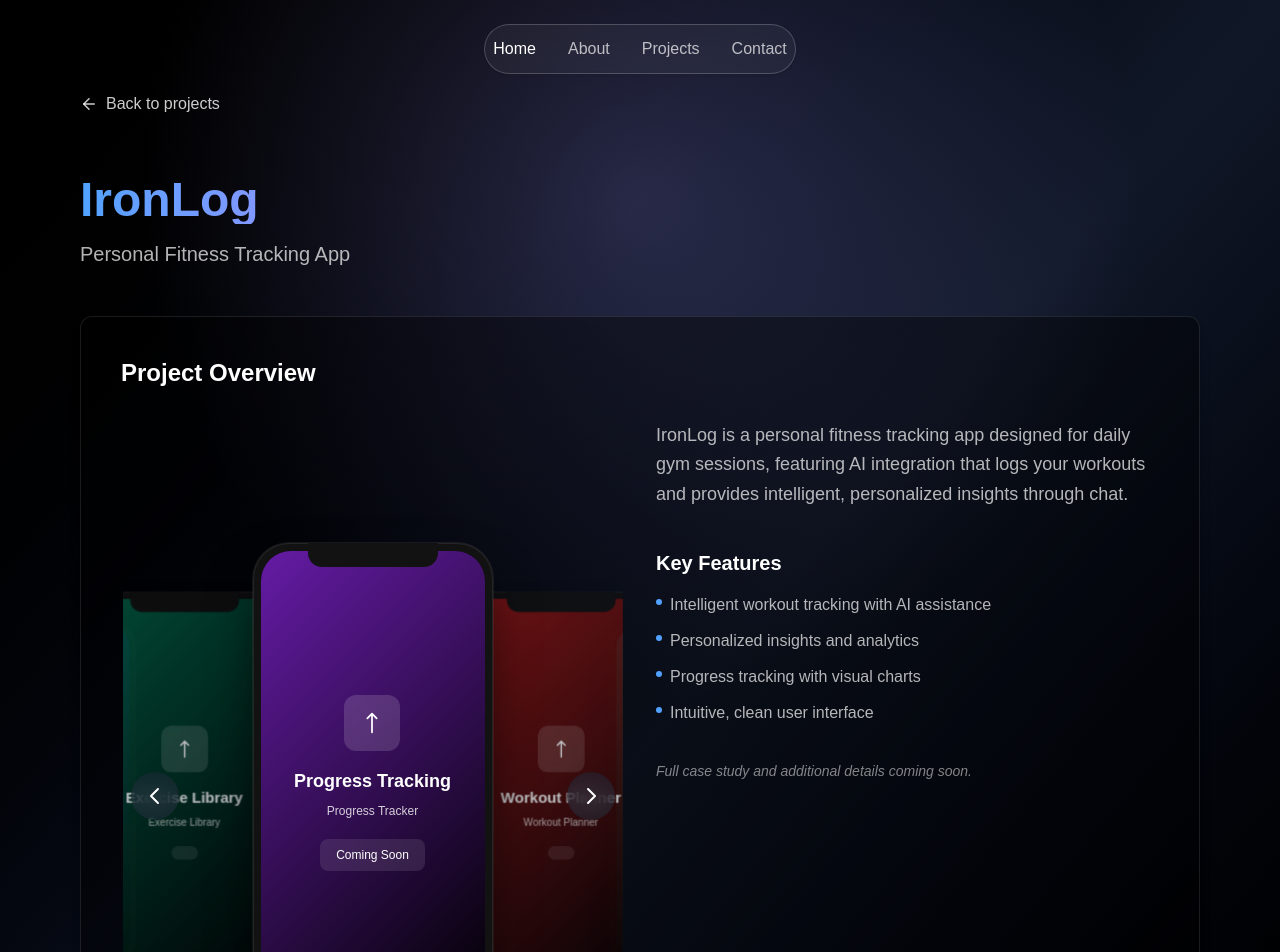
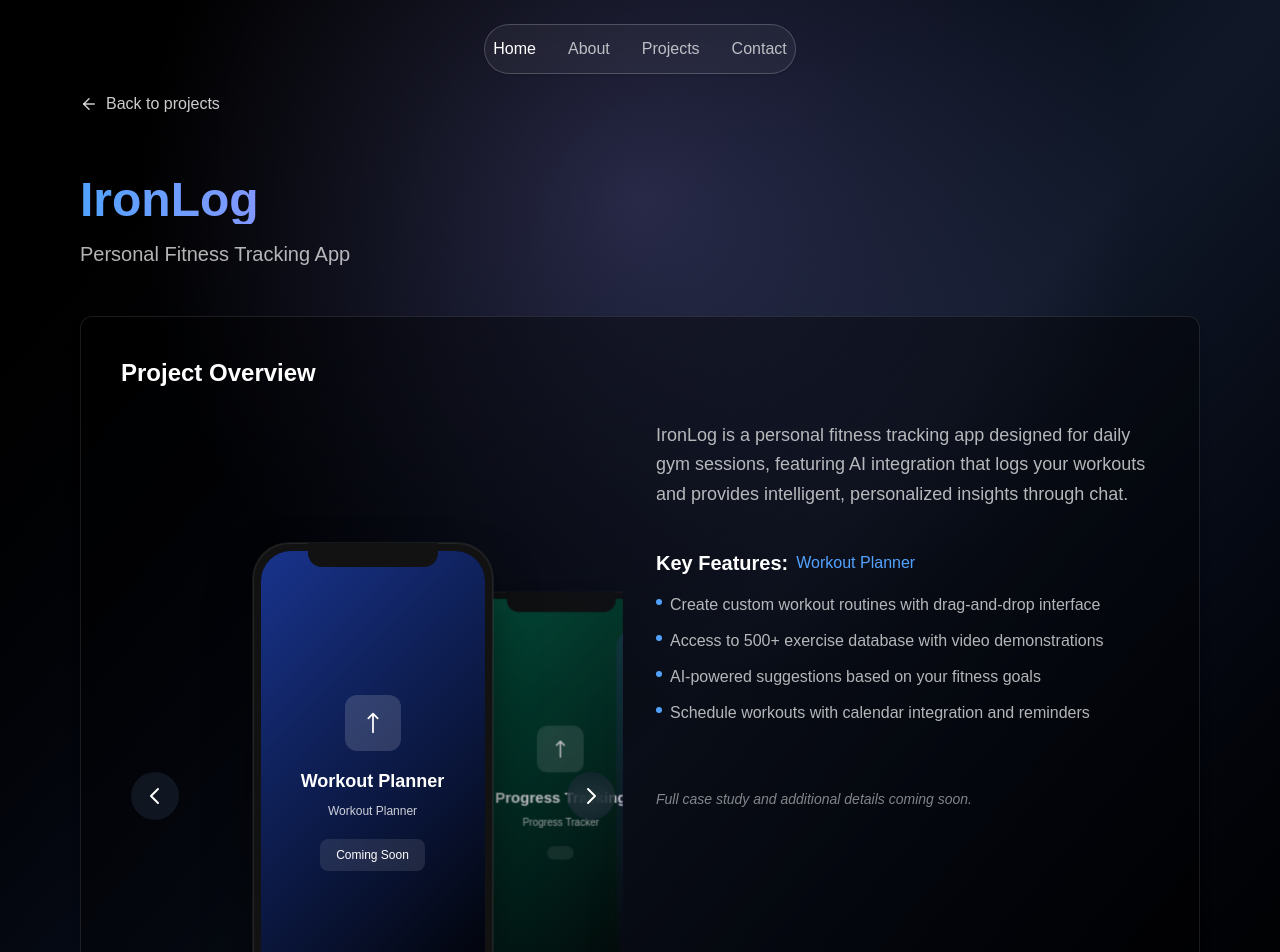
Before and after one commit to Trex099/Portfolio, a Next.js app: page /projects/ironlog in a window 1280 px wide. Shown: the top 952 px of the page. Built offline with nearby package versions, Linux system fonts and the light colour scheme.

Commit message:
Add dynamic features for IronLog mockups with screen-specific key features

```diff
--- a/src/app/projects/ironlog/page.tsx
+++ b/src/app/projects/ironlog/page.tsx
@@ -17,35 +17,90 @@ import './swiper-styles.css';
 const appScreenshots = [
   {
     id: 1,
-    alt: "Dashboard",
-    caption: "Workout Dashboard",
+    alt: "Workout Planner",
+    caption: "Workout Planner",
     color: "#1E40AF", // Deep blue
   },
   {
     id: 2,
-    alt: "Exercise Library",
-    caption: "Exercise Library",
+    alt: "Progress Tracking",
+    caption: "Progress Tracker",
     color: "#047857", // Deep green
   },
   {
     id: 3,
-    alt: "Progress Tracking",
-    caption: "Progress Tracker",
+    alt: "AI Chat",
+    caption: "AI Assistant",
     color: "#7E22CE", // Deep purple
   },
   {
     id: 4,
-    alt: "Workout Planner",
-    caption: "Workout Planner",
+    alt: "Goals Tracking",
+    caption: "Goals Dashboard",
     color: "#B91C1C", // Deep red
   },
   {
     id: 5,
+    alt: "Goals History",
+    caption: "Goals History",
+    color: "#9D174D", // Deep pink
+  },
+  {
+    id: 6,
     alt: "Profile Settings",
     caption: "Profile Settings",
     color: "#0F766E", // Teal
   },
 ];
+
+// Define screen types for type safety
+type ScreenType =
+  | "Workout Planner"
+  | "Progress Tracking"
+  | "AI Chat"
+  | "Goals Tracking"
+  | "Goals History"
+  | "Profile Settings";
+
+// Features by screen
+const featuresByScreen: Record<ScreenType, string[]> = {
+  "Workout Planner": [
+    "Create custom workout routines with drag-and-drop interface",
+    "Access to 500+ exercise database with video demonstrations",
+    "AI-powered suggestions based on your fitness goals",
+    "Schedule workouts with calendar integration and reminders"
+  ],
+  "Progress Tracking": [
+    "Visual charts and graphs to track performance over time",
+    "Body measurements and weight tracking with trend analysis",
+    "Comprehensive statistics for each exercise and muscle group",
+    "Photo timeline to visually track physical changes"
+  ],
+  "AI Chat": [
+    "Chat with AI fitness coach for real-time workout advice",
+    "Get personalized nutrition recommendations and meal plans",
+    "Ask questions about proper form and technique",
+    "Receive motivation and accountability check-ins"
+  ],
+  "Goals Tracking": [
+    "Set specific, measurable fitness goals with deadlines",
+    "Track progress towards strength, endurance, or weight goals",
+    "Milestone celebrations and achievement badges",
+    "Smart goal recommendations based on your fitness level"
+  ],
+  "Goals History": [
+    "Comprehensive history of all completed fitness goals",
+    "Analyze past performance and success patterns",
+    "Review goal achievement timelines and milestones",
+    "Export and share your fitness accomplishments"
+  ],
+  "Profile Settings": [
+    "Customize your fitness profile and preferences",
+    "Connect with fitness trackers and smartwatches",
+    "Manage privacy settings and data sharing options",
+    "Set notification preferences and workout reminders"
+  ]
+};
 
 const IronLogProject = () => {
   const pageRef = useRef<HTMLDivElement>(null);
@@ -53,6 +108,7 @@ const IronLogProject = () => {
   const [isLoaded, setIsLoaded] = useState(false);
   const prevButtonRef = useRef<HTMLButtonElement>(null);
   const nextButtonRef = useRef<HTMLButtonElement>(null);
+  const featureListRef = useRef<HTMLUListElement>(null);
 
   // Function to handle navigation and scrolling
   const handleBackToProjects = () => {
@@ -96,6 +152,35 @@ const IronLogProject = () => {
     }, 500);
     return () => clearTimeout(timer);
   }, []);
+
+  // Effect to animate features when activeIndex changes
+  useEffect(() => {
+    if (!featureListRef.current) return;
+
+    const featureItems = featureListRef.current.querySelectorAll('li');
+
+    // Create animation for feature items
+    const tl = gsap.timeline({
+      defaults: {
+        duration: 0.3,
+        ease: "power2.out"
+      }
+    });
+
+    // Animate out then in
+    tl.to(featureItems, { opacity: 0, y: 10, stagger: 0.05 })
+      .to(featureItems, { opacity: 1, y: 0, stagger: 0.1 }, "+=0.1");
+
+    return () => {
+      tl.kill();
+    };
+  }, [activeIndex]);
+
+  // Current active screen
+  const activeScreen = appScreenshots[activeIndex]?.alt as ScreenType || "Workout Planner";
+
+  // Current features based on active screen
+  const currentFeatures = featuresByScreen[activeScreen];
 
   return (
     <div
@@ -149,7 +234,7 @@ const IronLogProject = () => {
                       </button>
 
                       <Swiper
-                        initialSlide={2}
+                        initialSlide={0}
                         effect={'coverflow'}
                         centeredSlides={true}
                         slidesPerView={'auto'}
@@ -239,25 +324,18 @@ const IronLogProject = () => {
                   IronLog is a personal fitness tracking app designed for daily gym sessions, featuring AI integration that logs your workouts and provides intelligent, personalized insights through chat.
                 </p>
 
-                <div className="pt-4">
-                  <h3 className="text-xl font-semibold mb-4">Key Features</h3>
-                  <ul className="space-y-3 text-white/70">
-                    <li className="flex items-start">
-                      <span className="inline-block w-1.5 h-1.5 rounded-full bg-blue-400 mt-1.5 mr-2"></span>
-                      <span>Intelligent workout tracking with AI assistance</span>
-                    </li>
-                    <li className="flex items-start">
-                      <span className="inline-block w-1.5 h-1.5 rounded-full bg-blue-400 mt-1.5 mr-2"></span>
-                      <span>Personalized insights and analytics</span>
-                    </li>
-                    <li className="flex items-start">
-                      <span className="inline-block w-1.5 h-1.5 rounded-full bg-blue-400 mt-1.5 mr-2"></span>
-                      <span>Progress tracking with visual charts</span>
-                    </li>
-                    <li className="flex items-start">
-                      <span className="inline-block w-1.5 h-1.5 rounded-full bg-blue-400 mt-1.5 mr-2"></span>
-                      <span>Intuitive, clean user interface</span>
-                    </li>
+                <div className="pt-4 min-h-[220px]">
+                  <h3 className="text-xl font-semibold mb-4 flex items-center">
+                    <span className="mr-2">Key Features:</span>
+                    <span className="text-base font-normal text-blue-400">{activeScreen}</span>
+                  </h3>
+                  <ul ref={featureListRef} className="space-y-3 text-white/70">
+                    {currentFeatures.map((feature: string, idx: number) => (
+                      <li key={`${activeIndex}-${idx}`} className="flex items-start transition-all duration-300">
+                        <span className="inline-block w-1.5 h-1.5 rounded-full bg-blue-400 mt-1.5 mr-2"></span>
+                        <span>{feature}</span>
+                      </li>
+                    ))}
                   </ul>
                 </div>
 
```
